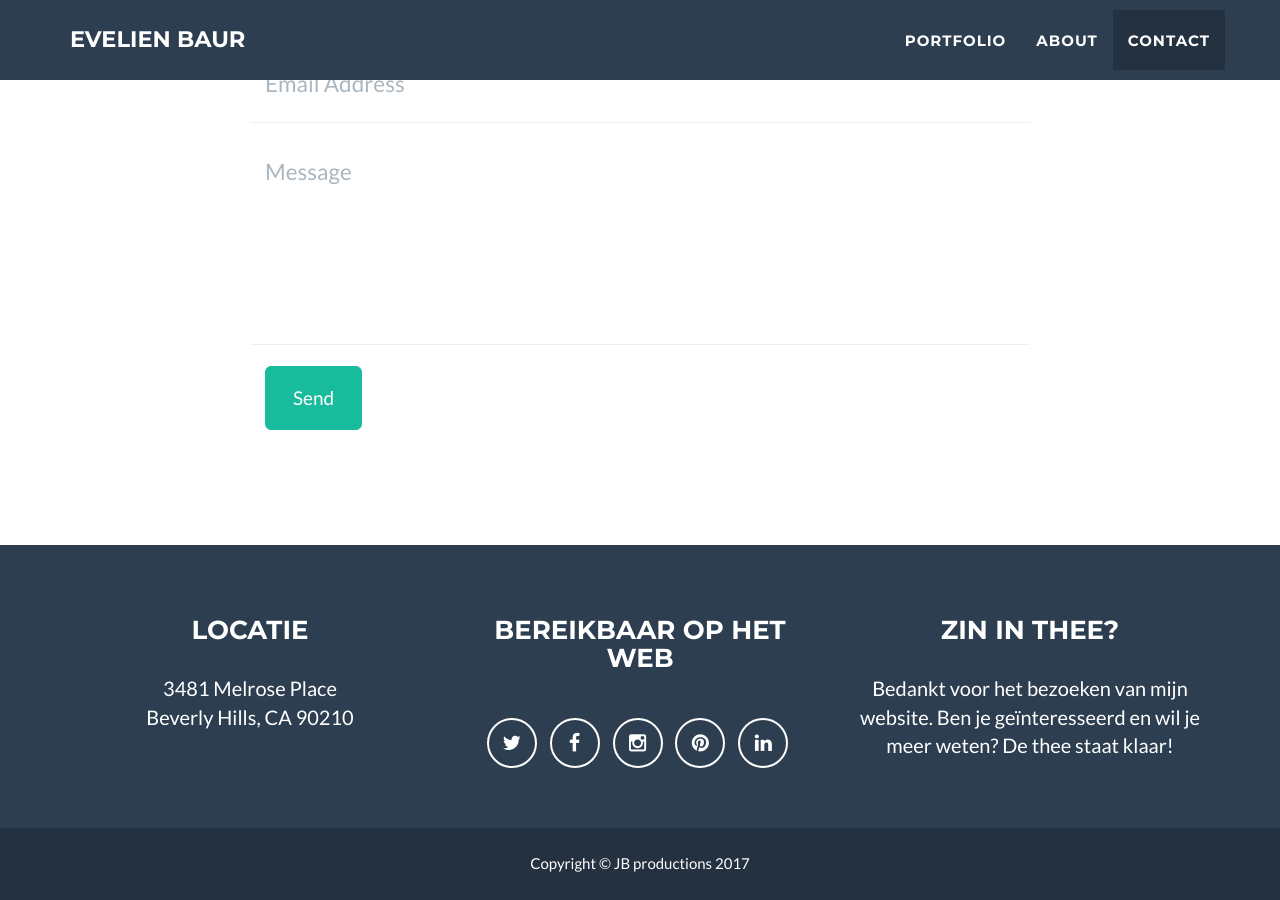
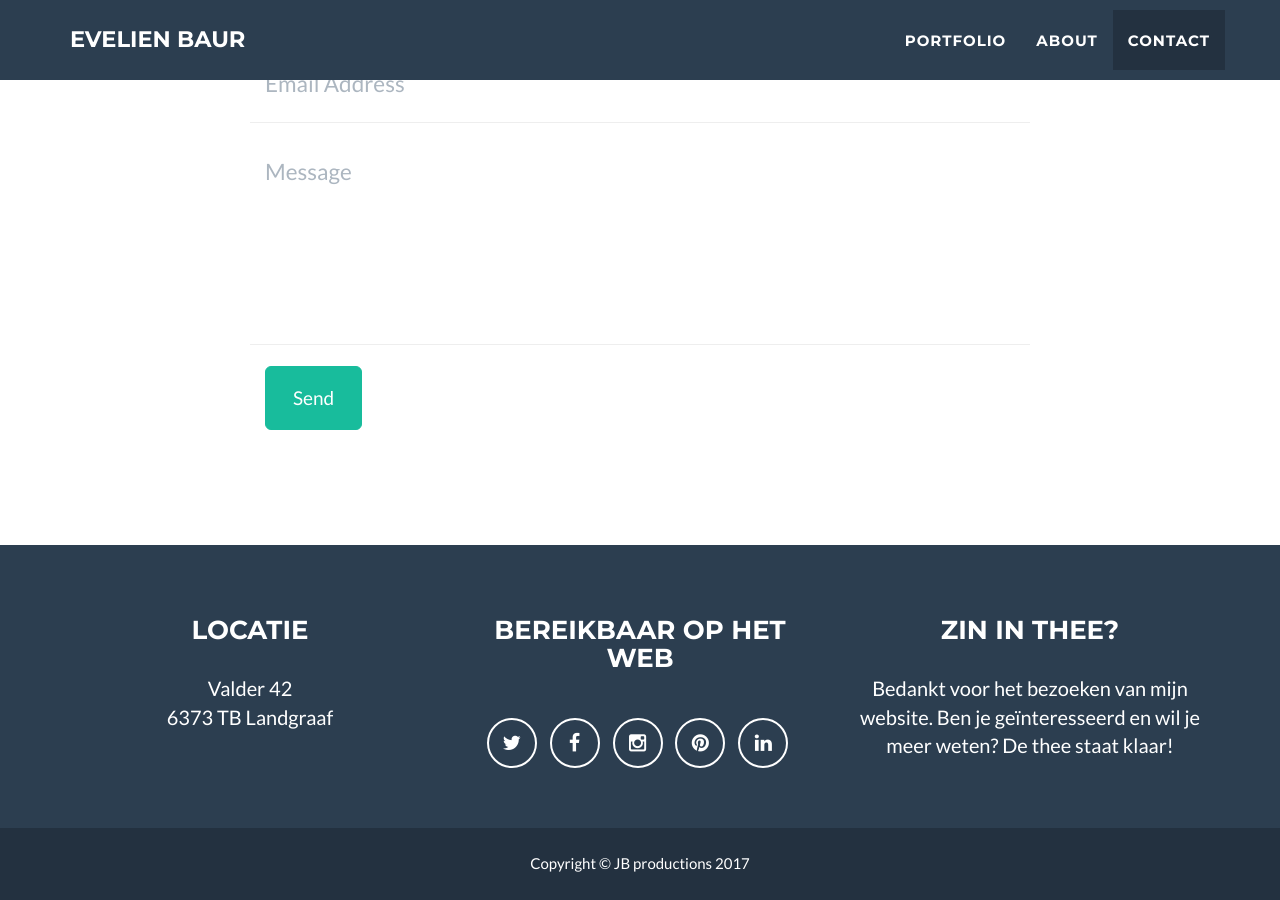
Before and after one commit to the-gatekeeper/ondernemersPlanEvelien, a Jekyll site: the page built from index.html, in a window 1280 px wide and 900 px high, scrolled down 2493 px. Built offline with Jekyll 4.4.1, drawn with Linux system fonts in a browser that asks for light colours.

Commit message:
Update _config.yml

```diff
--- a/_config.yml
+++ b/_config.yml
@@ -51,8 +51,8 @@ social:
 
 # Postal address (add as many lines as necessary)
 address:
-  - line: 3481 Melrose Place
-  - line: Beverly Hills, CA 90210
+  - line: Valder 42
+  - line: 6373 TB Landgraaf
 
 # Credits content
 credits: 'Bedankt voor het bezoeken van mijn website. Ben je geïnteresseerd en wil je meer weten? De thee staat klaar!'
```
